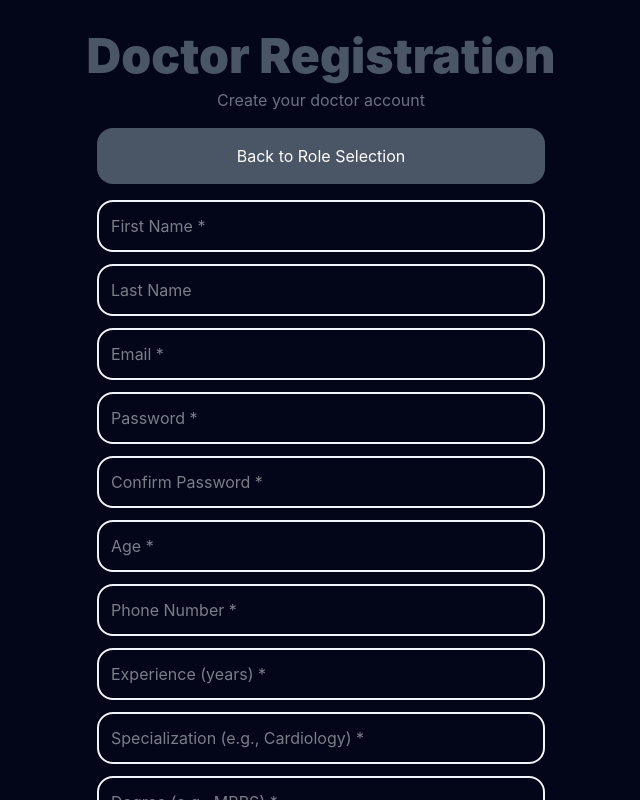
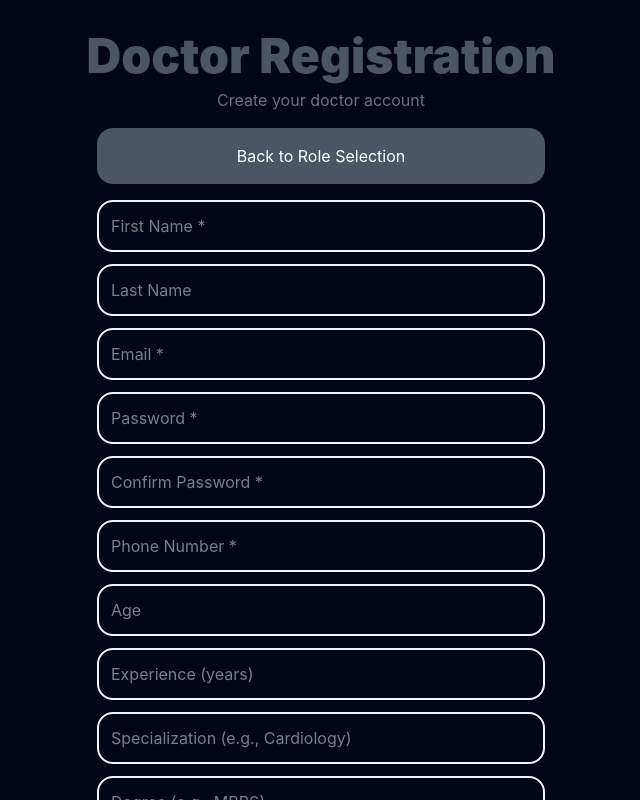
Before and after one commit to shriyanthopu03/ATP-Group_Project_Code, a React app in the folder frontend/: page / in a window 1280 px wide. Both pictures are taken after a click on the button 781 px from the left and 400 px from the top of the page. Shown: the top 800 px of the page, without its empty margins (319-959 px from the left). Built offline with nearby package versions, Linux system fonts and the light colour scheme; the HTML template or start-up script is replaced by a standard one.

Commit message:
new for revanth

```diff
--- a/frontend/src/components/DoctorRegistration.jsx
+++ b/frontend/src/components/DoctorRegistration.jsx
@@ -32,8 +32,8 @@ export default function DoctorRegistration({ onBack, onSuccess }) {
     e.preventDefault();
     setError("");
 
-    if (!formData.firstName || !formData.email || !formData.password) {
-      setError("Please fill in all required fields");
+    if (!formData.firstName || !formData.email || !formData.password || !formData.phoneNumber) {
+      setError("Please fill in all required fields: Name, Email, Password, and Phone Number");
       return;
     }
 
@@ -126,15 +126,6 @@ export default function DoctorRegistration({ onBack, onSuccess }) {
             required
           />
           <input
-            type="number"
-            placeholder="Age *"
-            value={formData.age}
-            onChange={handleChange}
-            name="age"
-            className="mb-3 border-2 p-3 w-full rounded-2xl"
-            required
-          />
-          <input
             type="tel"
             placeholder="Phone Number *"
             value={formData.phoneNumber}
@@ -145,30 +136,35 @@ export default function DoctorRegistration({ onBack, onSuccess }) {
           />
           <input
             type="number"
-            placeholder="Experience (years) *"
+            placeholder="Age"
+            value={formData.age}
+            onChange={handleChange}
+            name="age"
+            className="mb-3 border-2 p-3 w-full rounded-2xl"
+          />
+          <input
+            type="number"
+            placeholder="Experience (years)"
             value={formData.experience}
             onChange={handleChange}
             name="experience"
             className="mb-3 border-2 p-3 w-full rounded-2xl"
-            required
           />
           <input
             type="text"
-            placeholder="Specialization (e.g., Cardiology) *"
+            placeholder="Specialization (e.g., Cardiology)"
             value={formData.specialization}
             onChange={handleChange}
             name="specialization"
             className="mb-3 border-2 p-3 w-full rounded-2xl"
-            required
           />
           <input
             type="text"
-            placeholder="Degree (e.g., MBBS) *"
+            placeholder="Degree (e.g., MBBS)"
             value={formData.degree}
             onChange={handleChange}
             name="degree"
             className="mb-3 border-2 p-3 w-full rounded-2xl"
-            required
           />
           <input
             type="url"
--- a/frontend/src/components/RoleSelection.jsx
+++ b/frontend/src/components/RoleSelection.jsx
@@ -10,10 +10,6 @@ export default function RoleSelection({ onSelectRole, onLogin }) {
       <div className="grid gap-8 lg:grid-cols-[1.1fr_0.9fr] lg:items-center">
         <section>
           <p className="text-sm uppercase tracking-[0.35em] text-cyan-200/70">Hospital management</p>
-          <h1 className="mt-3 text-4xl font-black text-white sm:text-5xl">One frontend for patients, doctors, and admins</h1>
-          <p className="mt-4 max-w-2xl text-sm leading-6 text-slate-300 sm:text-base">
-            Register, sign in, and jump straight into role-specific dashboards with appointments, records, search, and reminders.
-          </p>
 
           <div className="mt-8 flex flex-col gap-3 sm:flex-row">
             <button onClick={onLogin} className="rounded-full bg-cyan-400 px-5 py-3 text-sm font-semibold text-slate-950 transition hover:bg-cyan-300">
```
Also changed, not shown: 2 other files (tests, documents, lock files or other folders).
